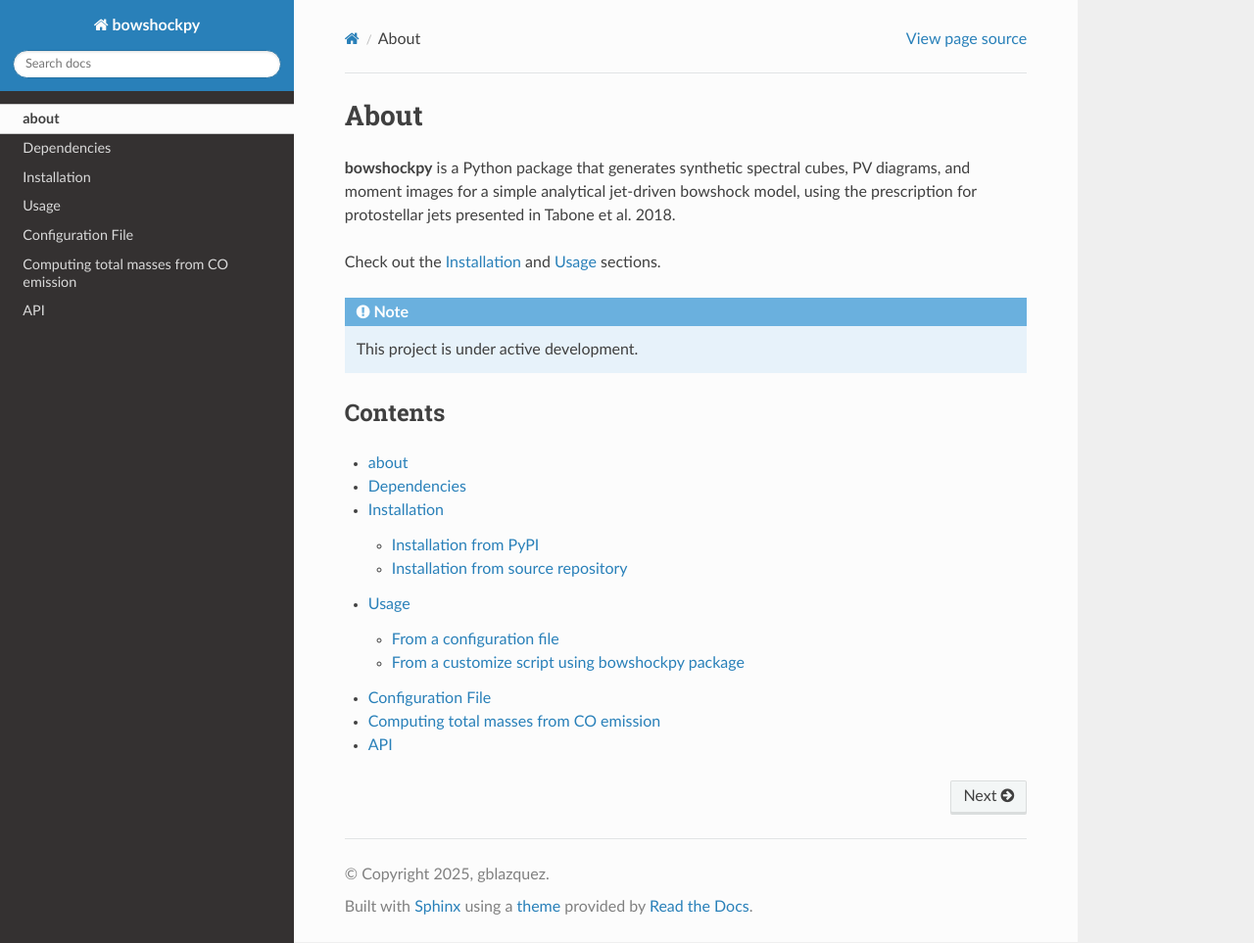
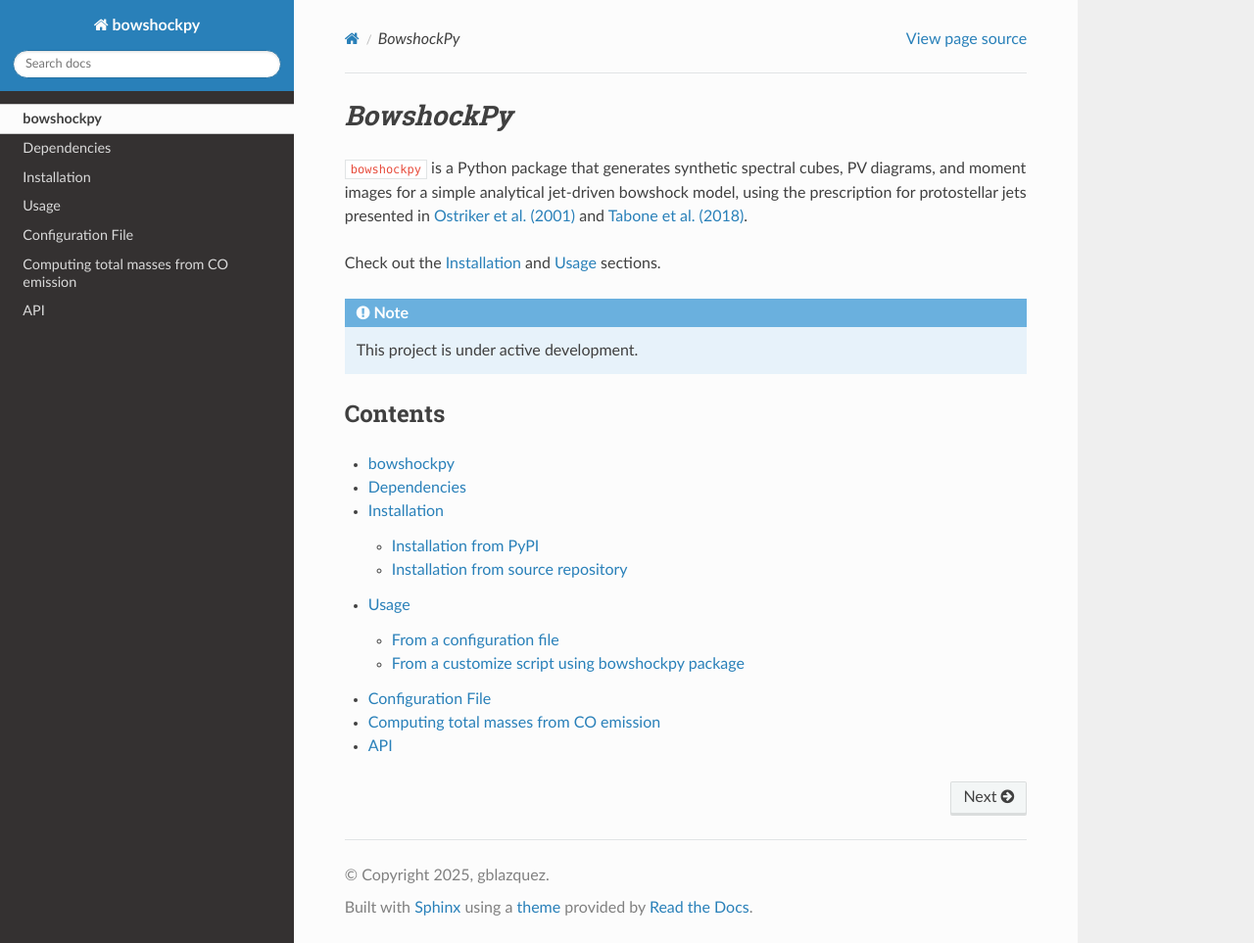
Before and after one commit to gblazquez/bowshockpy-doc, a Sphinx documentation site: the page built from docs/source/index.rst, in a window 1280 px wide and 963 px high. Shown: the whole window at 98% size. Built offline with Sphinx 7.4.7 and the Read the Docs theme 3.1.0, drawn with Linux system fonts in a browser that asks for light colours.

```diff
--- a/docs/source/index.rst
+++ b/docs/source/index.rst
@@ -1,7 +1,7 @@
-About
+`BowshockPy`
 ===================================
 
-**bowshockpy** is a Python package that generates synthetic spectral cubes, PV diagrams, and moment images for a simple analytical jet-driven bowshock model, using the prescription for protostellar jets presented in Tabone et al. 2018.
+``bowshockpy`` is a Python package that generates synthetic spectral cubes, PV diagrams, and moment images for a simple analytical jet-driven bowshock model, using the prescription for protostellar jets presented in `Ostriker et al. (2001)`_ and `Tabone et al. (2018)`_.
 
 Check out the :doc:`installation` and :doc:`usage` sections.
 
@@ -14,10 +14,16 @@ Contents
 
 .. toctree::
 
-   about <self>
+   bowshockpy <self>
    dependencies
    installation
    usage
    configurationfile
    comass
    api
+
+
+
+.. References ..
+.. _Tabone et al. (2018): https://ui.adsabs.harvard.edu/abs/2018A%26A...614A.119T/abstract
+.. _Ostriker et al. (2001): https://ui.adsabs.harvard.edu/abs/2001ApJ...557..443O/abstract
```
